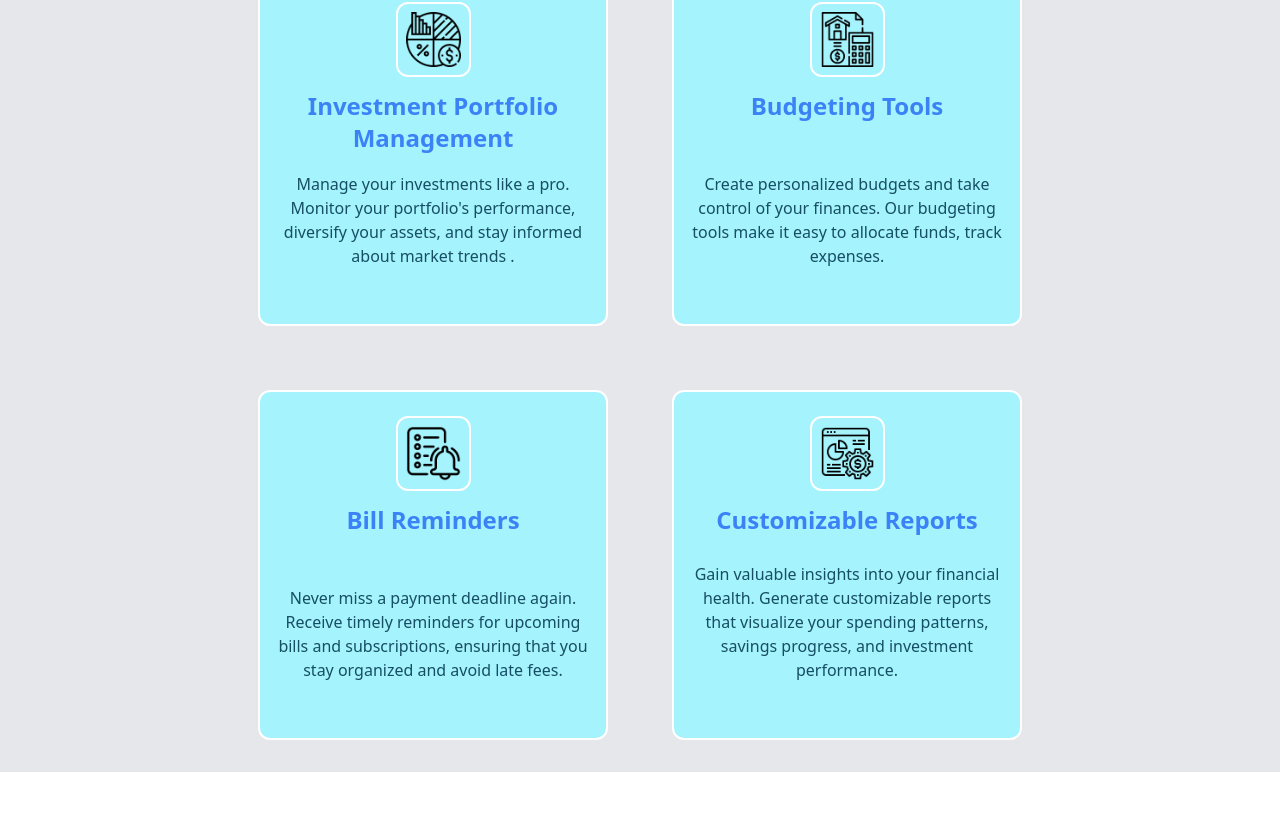
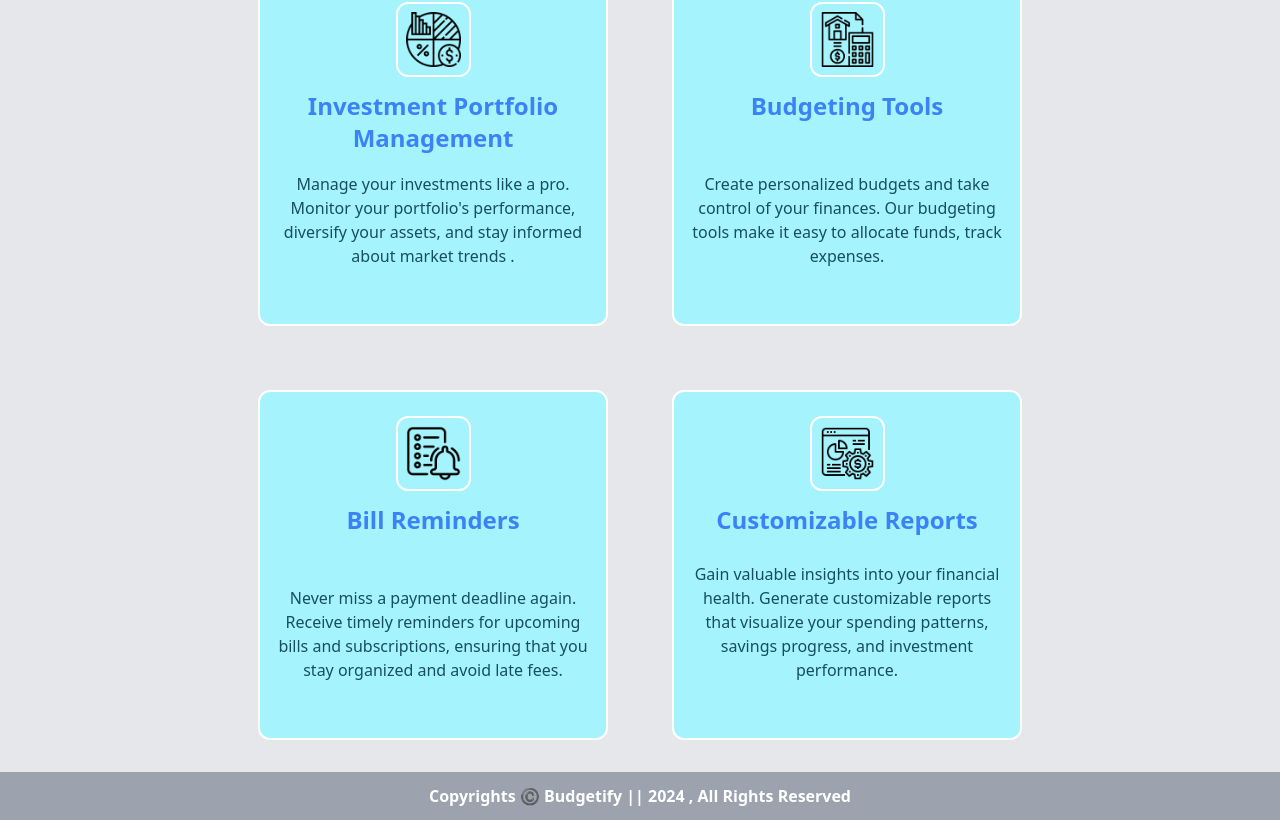
Before and after one commit to prathambhasindrive/budgetify-client, a React (Create React App) app: page / in a window 1280 px wide. Shown: the part 1014-1834 px from the top of the page. Before the commit the page ends 1786 px from the top, so only its background shows below. Built offline with nearby package versions, Linux system fonts and the light colour scheme.

Commit message:
addef footer

```diff
--- /dev/null
+++ b/src/components/Footer.jsx
@@ -0,0 +1,14 @@
+import React from 'react';
+const Footer = () => {
+    return (
+    <>
+     <nav className="bg-gray-400 w-full h-12 text-center flex justify-center items-center text-white font-bold">
+            Copyrights ©️ Budgetify || 2024 , All Rights Reserved
+      </nav>
+    </>
+    );
+}
+
+export default Footer;<>
+
+</>
--- a/src/pages/Home.js
+++ b/src/pages/Home.js
@@ -1,12 +1,15 @@
 import React from 'react';
 import Herosection from '../components/Herosection';
 import Featuresection from '../components/Featuresection';
+import Footer from '../components/Footer';
 
 const Home = () => {
     return (
         <>
            <Herosection />
            <Featuresection />
+
+           <Footer />
         </>
      );
 }
```
